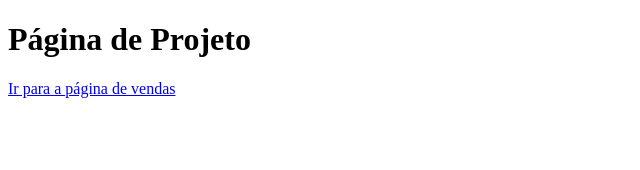
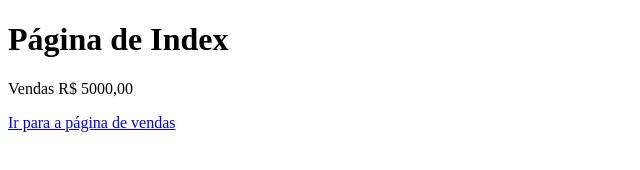
Before and after one commit to AlberidesJunior/projeto, a plain HTML site: page index.html in a window 1280 px wide. Shown: the whole page, without its empty margins (0-640 px from the left). Drawn offline with Linux system fonts and the light colour scheme.

Commit message:
Acrescentado o valor das Vendas

```diff
--- a/index.html
+++ b/index.html
@@ -7,7 +7,8 @@
     <title>Document</title>
 </head>
 <body>
-    <h1>Página de Projeto</h1>
+    <h1>Página de Index</h1>
+    <p>Vendas R$ 5000,00</p>
     <a href="vendas.html">Ir para a página de vendas</a>
 </body>
 </html>
```
Also changed, not shown: vendas.html (+1 -1 lines).
